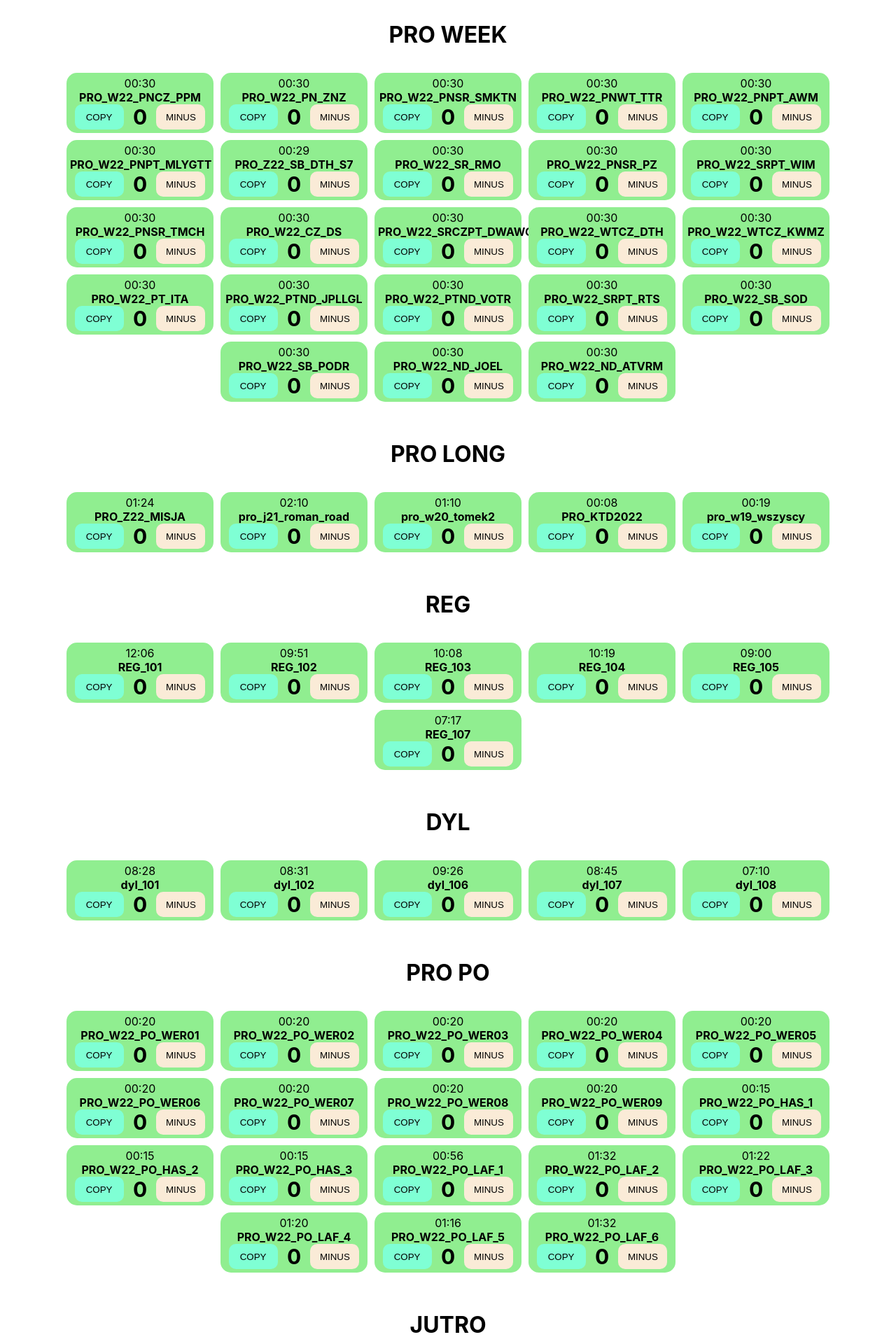
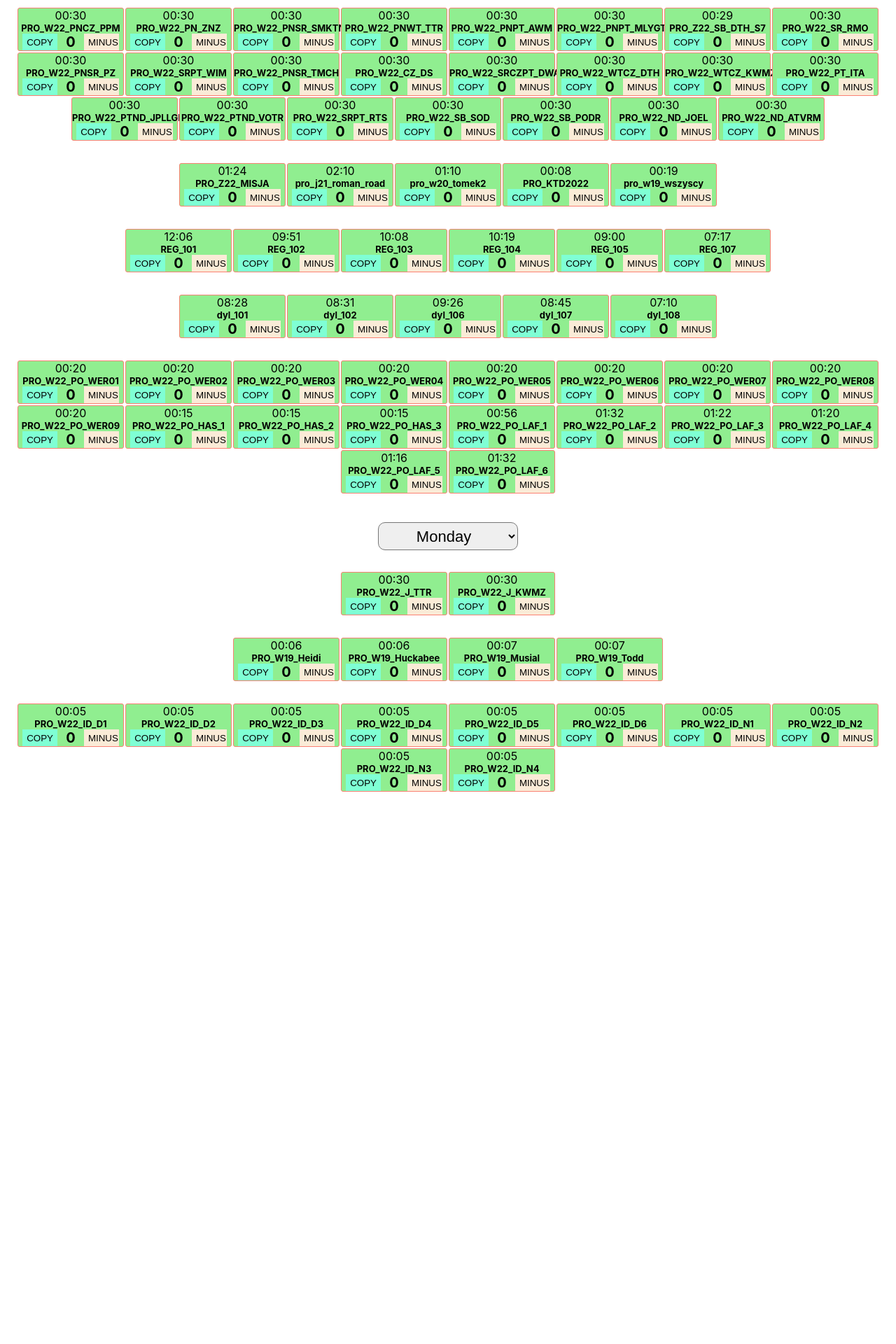
Before and after one commit to NorthWillov/rand-prog, a React (Create React App) app: page / in a window 1280 px wide. Shown: the part 20-1940 px from the top of the page at 70% size. After the commit the page ends 1182 px from the top, so only its background shows below. Built offline with nearby package versions, Linux system fonts and the light colour scheme; the HTML template or start-up script is replaced by a standard one.

Commit message:
Style capsules

```diff
--- a/src/App.css
+++ b/src/App.css
@@ -1,14 +1,11 @@
 .container {
   display: flex;
   flex-wrap: wrap;
-  margin: 0 7%;
   justify-content: center;
   text-align: center;
   margin: 30px 0 30px;
 }
-.programs_block {
-  margin: 50px 0 50px;
-}
+
 p,
 h1,
 h2 {
@@ -17,17 +14,17 @@ h2 {
   text-align: center;
 }
 .program {
-  width: 200px;
-  padding: 5px;
-  margin: 5px;
-  border-radius: 15px;
+  width: 150px;
+  border: 1px solid salmon;
+  border-radius: 3px;
+  margin: 1px
 }
 h2 {
-  font-size: 16px;
+  font-size: 13px;
 }
 
 span {
-  font-size: 30px;
+  font-size: 20px;
 }
 
 .funcs {
@@ -44,9 +41,8 @@ span {
 
 button {
   border: none;
-  border-radius: 10px;
   cursor: pointer;
-  width: 70px;
+  width: 50px;
 }
 
 .redBg {
--- a/src/App.js
+++ b/src/App.js
@@ -19,14 +19,14 @@ function App() {
 
   return (
     <div>
-      <Programs title={"PRO WEEK"} db={programsDB.PRO_WEEK} />
-      <Programs title={"PRO LONG"} db={programsDB.PRO_LONG} />
-      <Programs title={"REG"} db={programsDB.REG} />
-      <Programs title={"DYL"} db={programsDB.DYL} />
-      <Programs title={"PRO PO"} db={programsDB.PRO_PO} />
-      <Jutro title={"JUTRO"} db={programsDB.JUTRO} />
-      <Programs title={"UPOMNIKI"} db={programsDB.UPOMNIKI} />
-      <Programs title={"ID"} db={programsDB.ID} />
+      <Programs db={programsDB.PRO_WEEK} />
+      <Programs db={programsDB.PRO_LONG} />
+      <Programs db={programsDB.REG} />
+      <Programs db={programsDB.DYL} />
+      <Programs db={programsDB.PRO_PO} />
+      <Jutro db={programsDB.JUTRO} />
+      <Programs db={programsDB.UPOMNIKI} />
+      <Programs db={programsDB.ID} />
     </div>
   );
 }
--- a/src/Jutro.js
+++ b/src/Jutro.js
@@ -1,7 +1,7 @@
 import React, { useEffect, useState } from "react";
 import Program from "./Program";
 
-function ProLong({ db, title }) {
+function ProLong({ db }) {
     const [progs, setProgs] = useState(db);
     const [counter, setCounter] = useState(1);
     const [week, setWeek] = useState("monday");
@@ -52,7 +52,6 @@ function ProLong({ db, title }) {
 
     return (
         <div className="programs_block">
-            <h1>{title}</h1>
             <div className="custom-select">
                 <select id="week" name="week" onChange={handleChange}>
                     <option value="monday">Monday</option>
--- a/src/Programs.js
+++ b/src/Programs.js
@@ -1,7 +1,7 @@
 import React, { useEffect, useState } from "react";
 import Program from "./Program";
 
-function ProLong({ db, title }) {
+function ProLong({ db }) {
   const [progs, setProgs] = useState(db);
   const [counter, setCounter] = useState(1);
 
@@ -47,7 +47,6 @@ function ProLong({ db, title }) {
 
   return (
     <div className="programs_block">
-      <h1>{title}</h1>
       <div className="container">
         {progs.map((prog) => {
           return (
```
